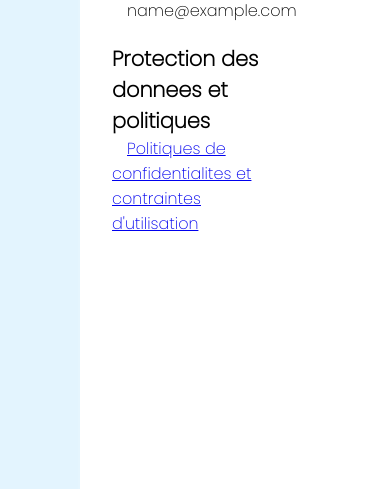
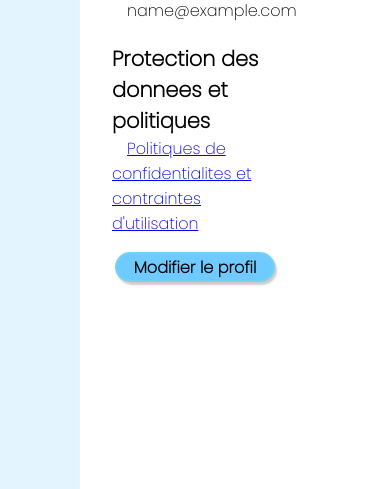
Before and after one commit to Claude127/stageX2, a Django app: page /profil/ in a window 390 px wide. Shown: the part 355-844 px from the top of the page. Run offline with Django 4.2, Linux system fonts and the light colour scheme; the visitor is signed in with stand-in values (Sample User, id 1); parts of the project's set-up code (start-up, migrations or seed data) failed here and were passed over.

Commit message:
responsive on profile

```diff
--- a/labfile/static/css/profil.css
+++ b/labfile/static/css/profil.css
@@ -378,6 +378,12 @@ main{
 margin-left: 15px;
 }
 
+.mod-dat{
+    display:flex;
+    align-items: center;
+    justify-content: center;
+}
+
 main .mod{
     text-decoration: none;
     background: #6FCBFF;;
@@ -387,8 +393,6 @@ main .mod{
     border: 2px solid rgb(115, 210, 244);
     color: black;
     font-weight: 700;
-    position: relative;
-    left: 550px;
     display: flex;
     align-items: center;
     justify-content: center;
@@ -399,3 +403,41 @@ main .mod:hover{
     opacity: 0.8;
     letter-spacing: 1px;
 }
+
+
+
+/* ----------------- media queries---------------------------*/
+@media (max-width: 763px) {
+
+
+    .mod-dat{
+        display:flex;
+        align-items: center;
+        justify-content: center;
+    }
+}
+
+@media (max-width: 422px)
+{
+
+
+
+    .mod-dat{
+        display:flex;
+        align-items: center;
+        justify-content: center;
+    }
+
+
+}
+@media (max-width:623px) {
+
+
+
+
+    .mod-dat{
+        display:flex;
+        align-items: center;
+        justify-content: center;
+    }
+}
--- a/labfile/templates/profile.html
+++ b/labfile/templates/profile.html
@@ -117,7 +117,10 @@
             <span class="valeurs"><a href="#">Politiques de confidentialites et contraintes d'utilisation</a></span>
           </div>
         </div>
-        <a href="{% url 'profile_mod' %}" class="mod">Modifier le profil</a>
+          <div class="mod-dat">
+              <a href="{% url 'profile_mod' %}" class="mod">Modifier le profil</a>
+          </div>
+
       </main>
     </div>
 
```
